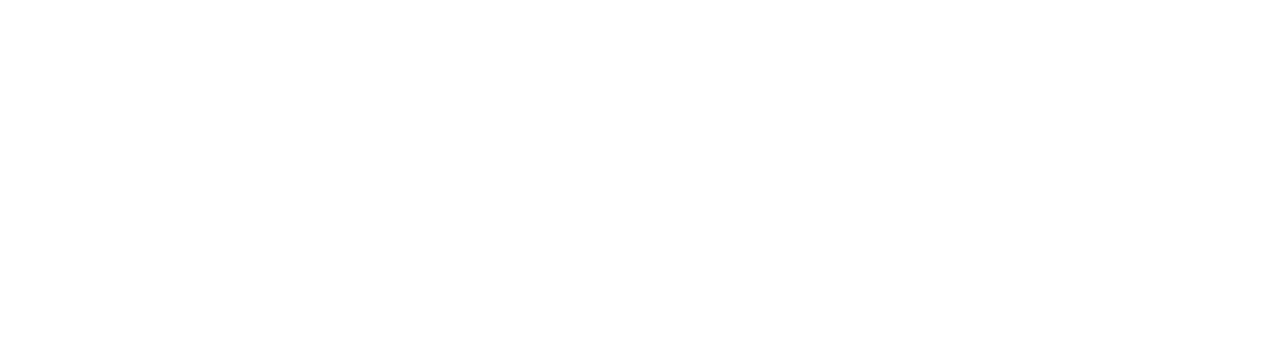
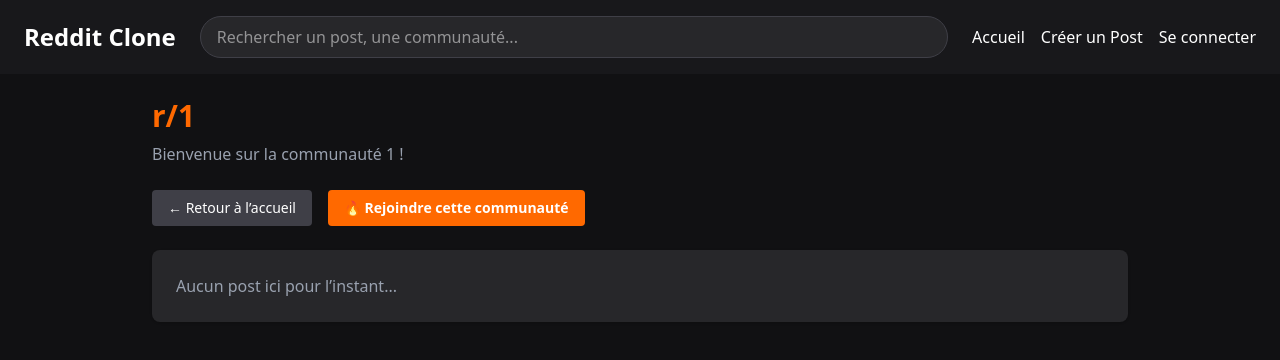
Before and after one commit to RomainR99/FrontRedditClone, a React (Vite) app: page /category/1 in a window 1280 px wide. Before the commit this address had no page. Shown: the top 360 px of the page. Built offline with nearby package versions, Linux system fonts and the light colour scheme.

Commit message:
catégorie page

```diff
--- a/src/App.jsx
+++ b/src/App.jsx
@@ -7,6 +7,7 @@
 import Register from './pages/Register';
 import Post from './pages/Post';
 import Subreddit from './pages/Subreddit';
+import CategoryPage from './pages/CategoryPage'; // à créer
 
 // Composants
 import CreatePost from './components/CreatePost';
@@ -21,6 +22,7 @@
         <Route path="/post/:id" element={<Post />} />
         <Route path="/subreddit/:slug" element={<Subreddit />} />
         <Route path="/create-post" element={<CreatePost />} />
+        <Route path="/category/:name" element={<CategoryPage />} />
       </Routes>
     </BrowserRouter>
   );
--- a/src/components/Sidebar.jsx
+++ b/src/components/Sidebar.jsx
@@ -1,13 +1,14 @@
 // composants/Sidebar.jsx
 import React from 'react';
+import { Link } from 'react-router-dom';
 
 const categories = [
-  { name: 'Culture Internet', emoji: '🌐' },
-  { name: 'Jeux Vidéo', emoji: '🎮' },
-  { name: 'Questions/Réponses', emoji: '💬' },
-  { name: 'Technologie', emoji: '💻' },
-  { name: 'Pop Culture', emoji: '⭐' },
-  { name: 'Films & Séries', emoji: '🎬' },
+  { name: 'Culture Internet', emoji: '🌐', path: 'culture-internet' },
+  { name: 'Jeux Vidéo', emoji: '🎮', path: 'jeux-video' },
+  { name: 'Questions/Réponses', emoji: '💬', path: 'questions-reponses' },
+  { name: 'Technologie', emoji: '💻', path: 'technologie' },
+  { name: 'Pop Culture', emoji: '⭐', path: 'pop-culture' },
+  { name: 'Films & Séries', emoji: '🎬', path: 'films-series' },
 ];
 
 export default function Sidebar() {
@@ -16,9 +17,14 @@
       <h2 className="text-gray-400 uppercase text-sm mb-4">Catégories</h2>
       <ul className="space-y-2">
         {categories.map((cat, index) => (
-          <li key={index} className="flex items-center gap-2 hover:underline cursor-pointer">
-            <span>{cat.emoji}</span>
-            <span>{cat.name}</span>
+          <li key={index}>
+            <Link
+              to={`/category/${cat.path}`}
+              className="flex items-center gap-2 hover:underline text-white"
+            >
+              <span>{cat.emoji}</span>
+              <span>{cat.name}</span>
+            </Link>
           </li>
         ))}
       </ul>
--- /dev/null
+++ b/src/pages/CategoryPage.jsx
@@ -0,0 +1,47 @@
+import React from "react";
+import { useParams, useNavigate } from "react-router-dom";
+import Navbar from "../components/Navbar";
+
+const CategoryPage = () => {
+  const { name } = useParams(); // le paramètre d'URL :category/:name
+  const navigate = useNavigate();
+
+  const formatTitle = (slug) =>
+    slug.replace(/-/g, " ").replace(/\b\w/g, (c) => c.toUpperCase());
+
+  return (
+    <div className="min-h-screen bg-[#111113] text-white">
+      <Navbar />
+
+      <div className="max-w-5xl mx-auto p-6">
+        <div className="mb-6">
+          <h1 className="text-3xl font-bold text-orange-500">
+            r/{formatTitle(name)}
+          </h1>
+          <p className="text-gray-400 mt-2">
+            Bienvenue sur la communauté {formatTitle(name)} !
+          </p>
+        </div>
+
+        <div className="flex gap-4 mb-6">
+          <button
+            onClick={() => navigate("/")}
+            className="bg-zinc-700 hover:bg-zinc-600 px-4 py-2 rounded text-sm"
+          >
+            ← Retour à l’accueil
+          </button>
+
+          <button className="bg-orange-500 hover:bg-orange-600 px-4 py-2 rounded font-semibold text-sm">
+            🔥 Rejoindre cette communauté
+          </button>
+        </div>
+
+        <div className="bg-zinc-800 p-6 rounded-lg shadow">
+          <p className="text-gray-400">Aucun post ici pour l’instant...</p>
+        </div>
+      </div>
+    </div>
+  );
+};
+
+export default CategoryPage;
```
